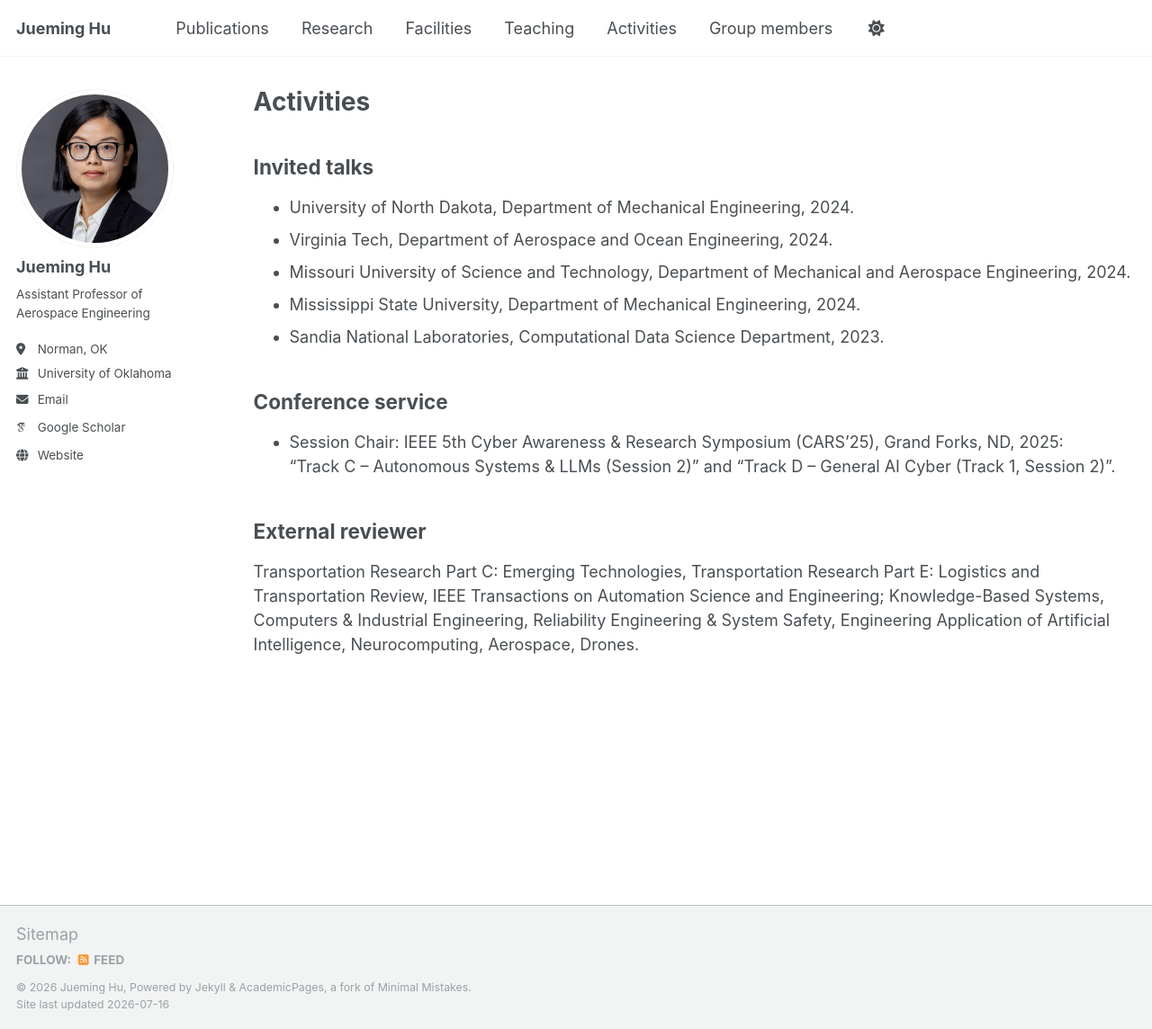
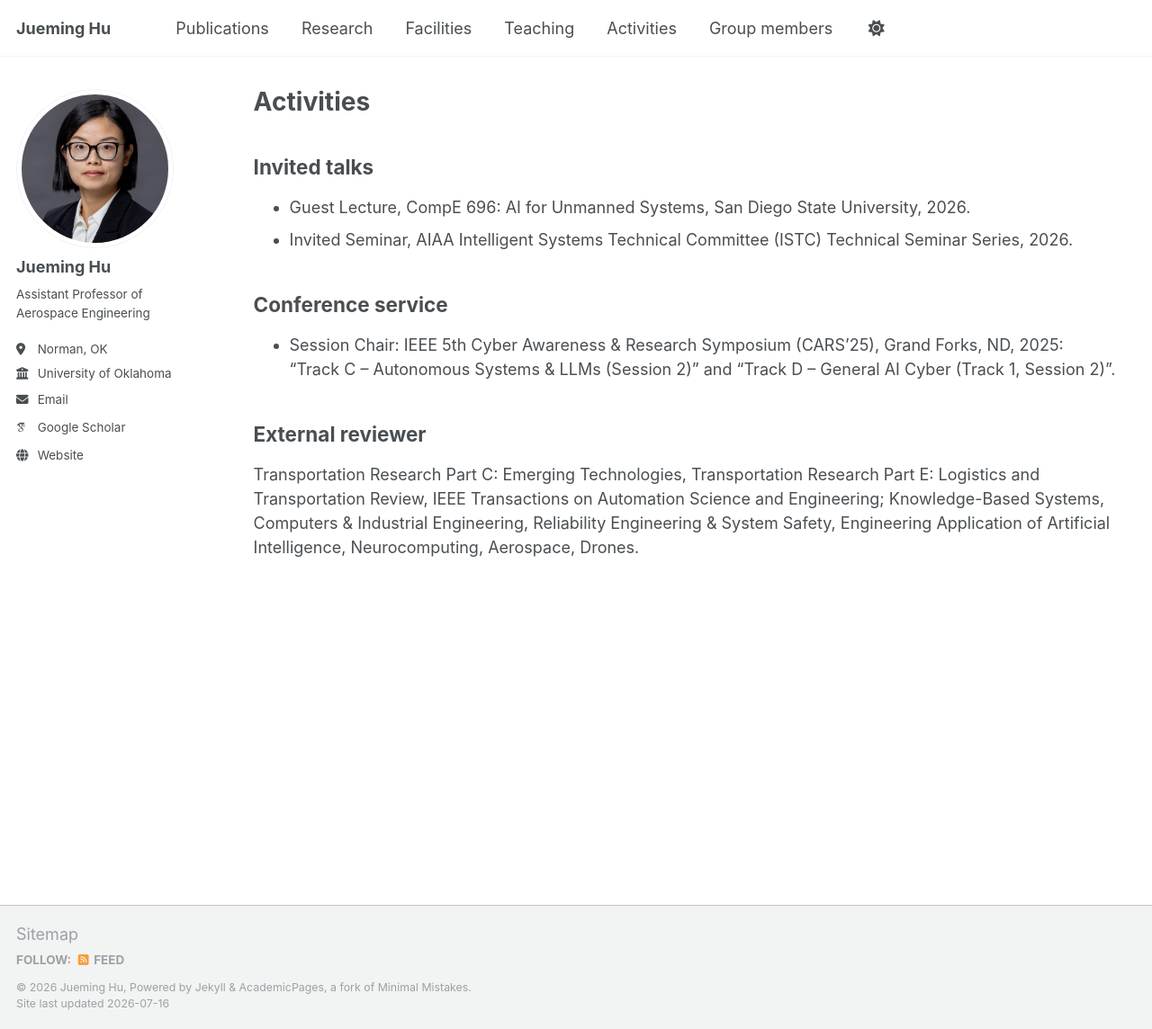
Before and after one commit to Jueming6/Jueming6.github.io, a Jekyll site: the page built from _pages/activities.md, in a window 1280 px wide and 1144 px high. Shown: the whole window at 90% size. Built offline with Jekyll 4.4.1, drawn with Linux system fonts in a browser that asks for light colours; some web fonts are replaced.

Commit message:
update 072026

```diff
--- a/_pages/activities.md
+++ b/_pages/activities.md
@@ -6,6 +6,12 @@ author_profile: true
 ---
 
 ## Invited talks
+
+- Guest Lecture, CompE 696: AI for Unmanned Systems, San Diego State University, 2026.
+- Invited Seminar, AIAA Intelligent Systems Technical Committee (ISTC) Technical Seminar Series, 2026.
+
+
+{% comment %}
 - University of North Dakota, Department of Mechanical Engineering, 2024.
 <!-- (Host: Dr. Clement Tang) -->
 - Virginia Tech, Department of Aerospace and Ocean Engineering, 2024.
@@ -16,6 +22,8 @@ author_profile: true
  <!-- (Host: ) -->
 - Sandia National Laboratories, Computational Data Science Department, 2023.
 <!-- (Host:) -->
+{% endcomment %}
+
 
 ## Conference service
 
```
